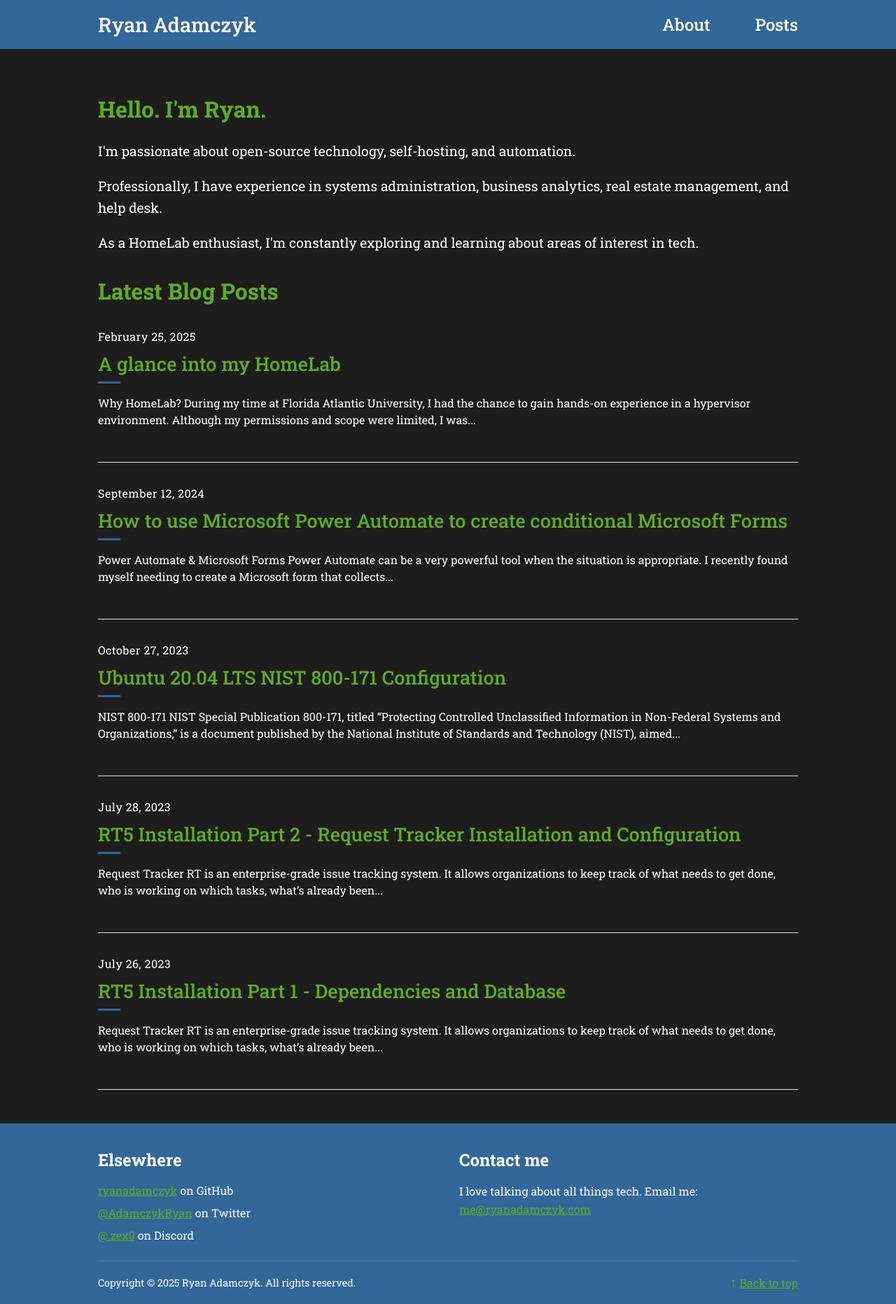
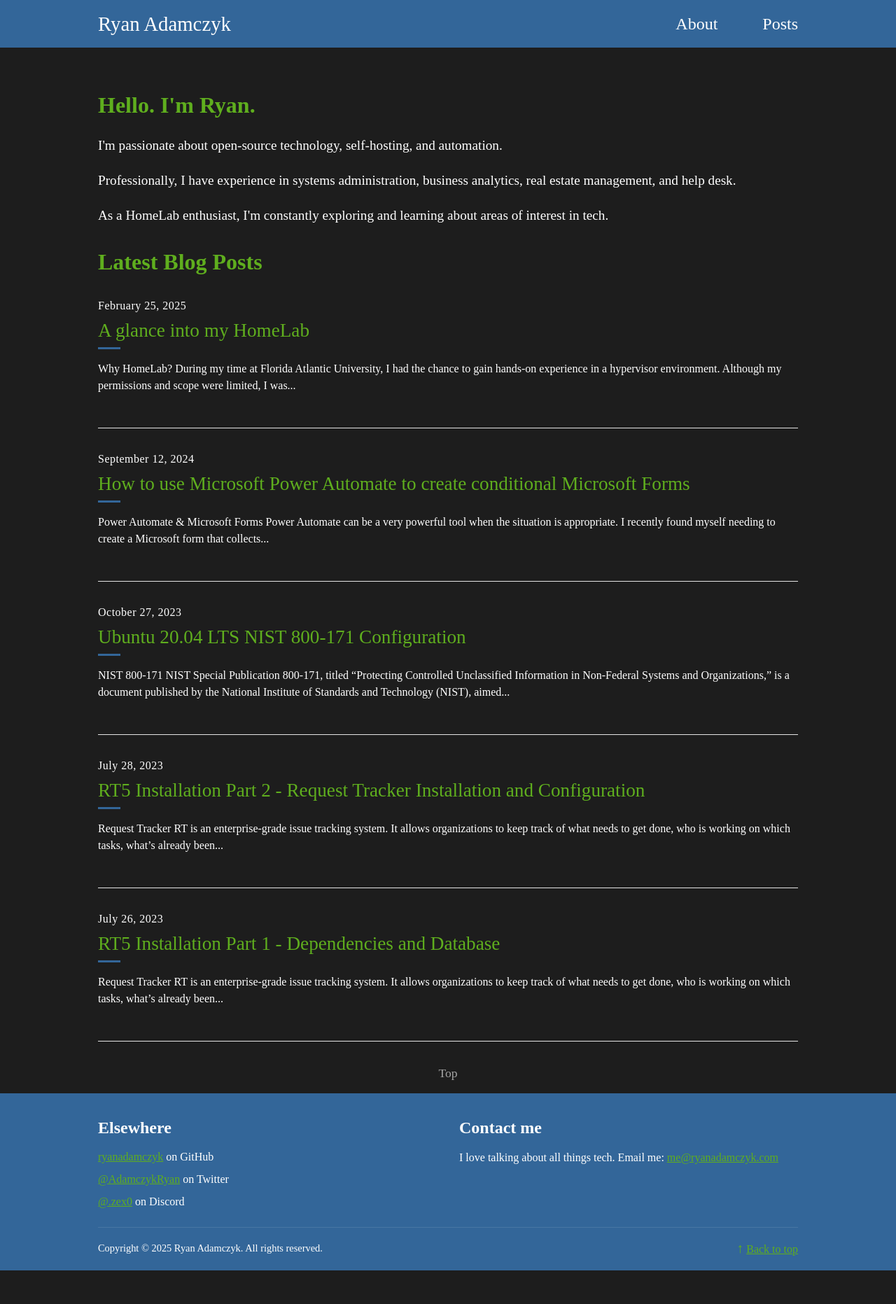
Before and after one commit to ryanadamczyk/ryanadamczyk.github.io, a Jekyll site: the page built from index.html, in a window 1280 px wide. Shown: the whole page at 70% size. Built offline with Jekyll 4.4.1, drawn with Linux system fonts in a browser that asks for light colours; the list of posts is cut into pages by our own code; after the commit the page ends 1815 px from its top, so only the background shows below that.

Commit message:
Claude's changes

```diff
--- a/_includes/head.html
+++ b/_includes/head.html
@@ -5,11 +5,18 @@
   {% seo %}
 
   <!-- CSS -->
-  <link rel="stylesheet" href="{{ "/assets/main.css" | relative_url }}">
+  <style>
+    /* Critical CSS for above-the-fold content */
+    body { font-family: 'Libre Baskerville', serif; margin: 0; padding: 0; }
+    .nav { /* Navigation styles */ }
+    .nav-container { /* Container styles */ }
+    /* Add other critical styles */
+  </style>
+  <link rel="stylesheet" href="{{ "/assets/main.css" | relative_url }}" media="print" onload="this.media='all'">
   <!-- <link rel="stylesheet" href="https://fonts.googleapis.com/css?family=Libre+Baskerville:400,400i,700"> -->
   <link rel="preconnect" href="https://fonts.googleapis.com">
   <link rel="preconnect" href="https://fonts.gstatic.com" crossorigin>
-  <link href="https://fonts.googleapis.com/css2?family=Libre+Baskerville:ital,wght@0,400;0,700;1,400&family=Roboto+Slab:wght@100..900&display=swap" rel="stylesheet">
+  <link href="https://fonts.googleapis.com/css2?family=Libre+Baskerville:ital,wght@0,400;0,700;1,400&family=Roboto+Slab:wght@400;700&display=swap" rel="stylesheet">
   <link rel="stylesheet" href="https://fonts.googleapis.com/css2?family=Roboto+Slab:wght@400;700&display=swap">
 
   <!-- Favicon -->
@@ -22,6 +29,21 @@
 
   <!-- Google Analytics-->
   {% if site.google_analytics and jekyll.environment == 'production' %}
-  {% include analytics.html %}
+  <script async src="https://www.googletagmanager.com/gtag/js?id={{ site.google_analytics }}"></script>
+  <script>
+    window.dataLayer = window.dataLayer || [];
+    function gtag(){dataLayer.push(arguments);}
+    gtag('js', new Date());
+    gtag('config', '{{ site.google_analytics }}');
+  </script>
   {% endif %}
+
+  <!-- Add these to head.html -->
+  <link rel="preconnect" href="https://fonts.googleapis.com">
+  <link rel="preconnect" href="https://fonts.gstatic.com" crossorigin>
+  {% if page.comments %}
+  <link rel="preconnect" href="https://{{ site.disqus }}.disqus.com">
+  {% endif %}
+
+  <meta http-equiv="Content-Security-Policy" content="default-src 'self'; script-src 'self' https://www.googletagmanager.com https://{{ site.disqus }}.disqus.com 'unsafe-inline'; style-src 'self' https://fonts.googleapis.com 'unsafe-inline'; font-src 'self' https://fonts.gstatic.com; img-src 'self' data: https:; connect-src 'self';">
 </head>
--- a/_includes/navigation.html
+++ b/_includes/navigation.html
@@ -1,11 +1,11 @@
-<nav class="nav">
+<nav class="nav" role="navigation" aria-label="Main navigation">
   <div class="nav-container">
-    <a href="{{ site.baseurl }}/">
+    <a href="{{ site.baseurl }}/" aria-label="Home">
       <h2 class="nav-title">{{ site.title }}</h2>
     </a>
     <ul>
-      <li><a href="{{ '/about' | prepend: site.baseurl }}">About</a></li>
-      <li><a href="{{ '/posts' | prepend: site.baseurl }}">Posts</a></li>
+      <li><a href="{{ '/about' | prepend: site.baseurl }}" aria-label="About page">About</a></li>
+      <li><a href="{{ '/posts' | prepend: site.baseurl }}" aria-label="Blog posts">Posts</a></li>
     </ul>
   </div>
 </nav>
--- a/_layouts/default.html
+++ b/_layouts/default.html
@@ -4,41 +4,38 @@
   {% include head.html %}
 
   <body>
-    <header>
+    <header class="site-header" role="banner">
       {% include navigation.html %}
     </header>
 
-    <main>
+    <main id="main-content" role="main">
       {{ content }}
     </main>
 
-    <footer>
+    <footer class="site-footer" role="contentinfo">
       <div class="footer-content">
         <div class="footer-sections">
           <div class="footer-section">
             <h2>Elsewhere</h2>
             <ul>
-              <li><a href="https://github.com/ryanadamczyk">ryanadamczyk</a> on GitHub</li>
-              <li><a href="https://x.com/AdamczykRyan">@AdamczykRyan</a> on Twitter</li>
-              <li><a href="https://discord.com/users/161175207602683904">@.zex0</a> on Discord</li>
+              <li><a href="https://github.com/ryanadamczyk" aria-label="Ryan's GitHub profile">ryanadamczyk</a> on GitHub</li>
+              <li><a href="https://x.com/AdamczykRyan" aria-label="Ryan's Twitter profile">@AdamczykRyan</a> on Twitter</li>
+              <li><a href="https://discord.com/users/161175207602683904" aria-label="Ryan's Discord profile">@.zex0</a> on Discord</li>
             </ul>
           </div>
           <div class="footer-section">
             <h2>Contact me</h2>
-            <p>I love talking about all things tech. Email me: <a href="mailto:me@ryanadamczyk.com">me@ryanadamczyk.com</a></p>
+            <p>I love talking about all things tech. Email me: <a href="mailto:me@ryanadamczyk.com" aria-label="Email Ryan">me@ryanadamczyk.com</a></p>
           </div>
         </div>
         <div class="footer-bottom">
           <span>Copyright © {{ site.time | date: '%Y' }} {{ site.author.name }}. All rights reserved.</span>
-          <a href="#" class="back-to-top"><span class="arrow">↑</span>Back to top</a>
+          <a href="#main-content" class="back-to-top" aria-label="Back to top"><span class="arrow">↑</span>Back to top</a>
         </div>
       </div>
     </footer>
 
     <!-- JavaScript -->
-    <script>
-      console.log('Document loaded');  // Debug line
-    </script>
-    <script src="{{ "/assets/js/copy-code.js" | relative_url }}"></script>
+    <script src="{{ "/assets/js/copy-code.js" | relative_url }}" defer></script>
   </body>
 </html>
--- a/_layouts/home.html
+++ b/_layouts/home.html
@@ -24,11 +24,13 @@
 </div>
 
 <!-- Pagination controls -->
-<div class="pagination">
-  {% if paginator.previous_page %}
-    <a href="{{ paginator.previous_page_path | prepend: site.baseurl }}" class="left arrow">&#8592;</a>
+<nav class="pagination" aria-label="Post navigation">
+  {% if page.next.url %}
+    <a href="{{ page.next.url | prepend: site.baseurl }}" class="left arrow" aria-label="Previous post: {{ page.next.title }}">&#8592; Previous</a>
   {% endif %}
-  {% if paginator.next_page %}
-    <a href="{{ paginator.next_page_path | prepend: site.baseurl }}" class="right arrow">&#8594;</a>
+  {% if page.previous.url %}
+    <a href="{{ page.previous.url | prepend: site.baseurl }}" class="right arrow" aria-label="Next post: {{ page.previous.title }}">Next &#8594;</a>
   {% endif %}
-</div>
+
+  <a href="#main-content" class="top" aria-label="Back to top">Top</a>
+</nav>
--- a/assets/js/copy-code.js
+++ b/assets/js/copy-code.js
@@ -1,12 +1,8 @@
 // Add a flag to global scope to prevent multiple initializations
-if (window.copyCodeInitialized) {
-  console.log('Copy code already initialized, skipping');
-} else {
+if (!window.copyCodeInitialized) {
   window.copyCodeInitialized = true;
 
   document.addEventListener('DOMContentLoaded', function() {
-    console.log('Script loaded');
-
     // Function to add copy button
     function addCopyButton(codeBlock) {
       // Only add button if it's directly inside a highlight div
@@ -20,7 +16,6 @@
         existingButton.remove();
       }
 
-      console.log('Processing code block');
       // Create button
       const copyButton = document.createElement('button');
       copyButton.className = 'copy-button';
@@ -31,14 +26,11 @@
 
       // Add button to the parent highlight div
       codeBlock.parentElement.appendChild(copyButton);
-      console.log('Added button to code block');
 
       // Add click handler
       copyButton.addEventListener('click', function() {
-        const textToCopy = codeBlock.textContent;
-
-        // Copy to clipboard
-        navigator.clipboard.writeText(textToCopy).then(function() {
+        navigator.clipboard.writeText(codeBlock.textContent)
+          .then(function() {
             // Visual feedback
             copyButton.innerHTML = `<svg width="24" height="24" viewBox="0 0 24 24" fill="none" xmlns="http://www.w3.org/2000/svg">
               <path d="M9 16.17L4.83 12l-1.42 1.41L9 19 21 7l-1.41-1.41L9 16.17z" fill="currentColor"/>
@@ -49,17 +41,15 @@
                 <path d="M550 200H50C25 200 0 225 0 250V750C0 775 25 800 50 800H550C575 800 600 775 600 750V250C600 225 575 200 550 200Z" fill="currentColor"/>
               </svg>`;
             }, 2000);
-        }).catch(function(error) {
-          console.error('Copy failed:', error);
+          })
+          .catch(function(error) {
             copyButton.textContent = '❌';
           });
       });
     }
 
     // Add copy buttons to all pre elements
-    const codeBlocks = document.querySelectorAll('pre');
-    console.log('Found code blocks:', codeBlocks.length);
-    codeBlocks.forEach(addCopyButton);
+    document.querySelectorAll('pre').forEach(addCopyButton);
 
     // Watch for any new code blocks being added
     const observer = new MutationObserver(function(mutations) {
```
Also changed, not shown: _layouts/post.html (+5 -5 lines). Lines whose indentation alone changed are shown as unchanged.
